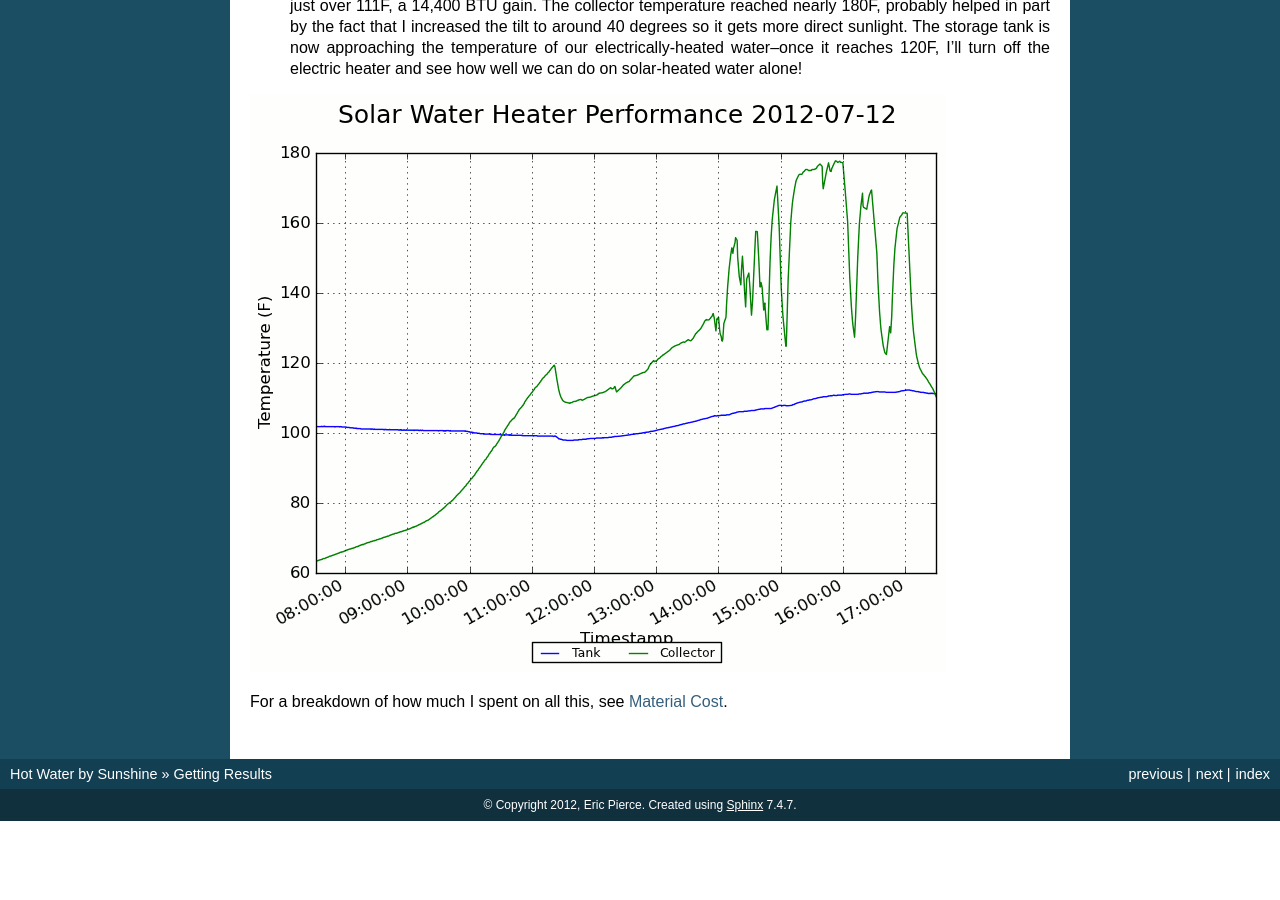
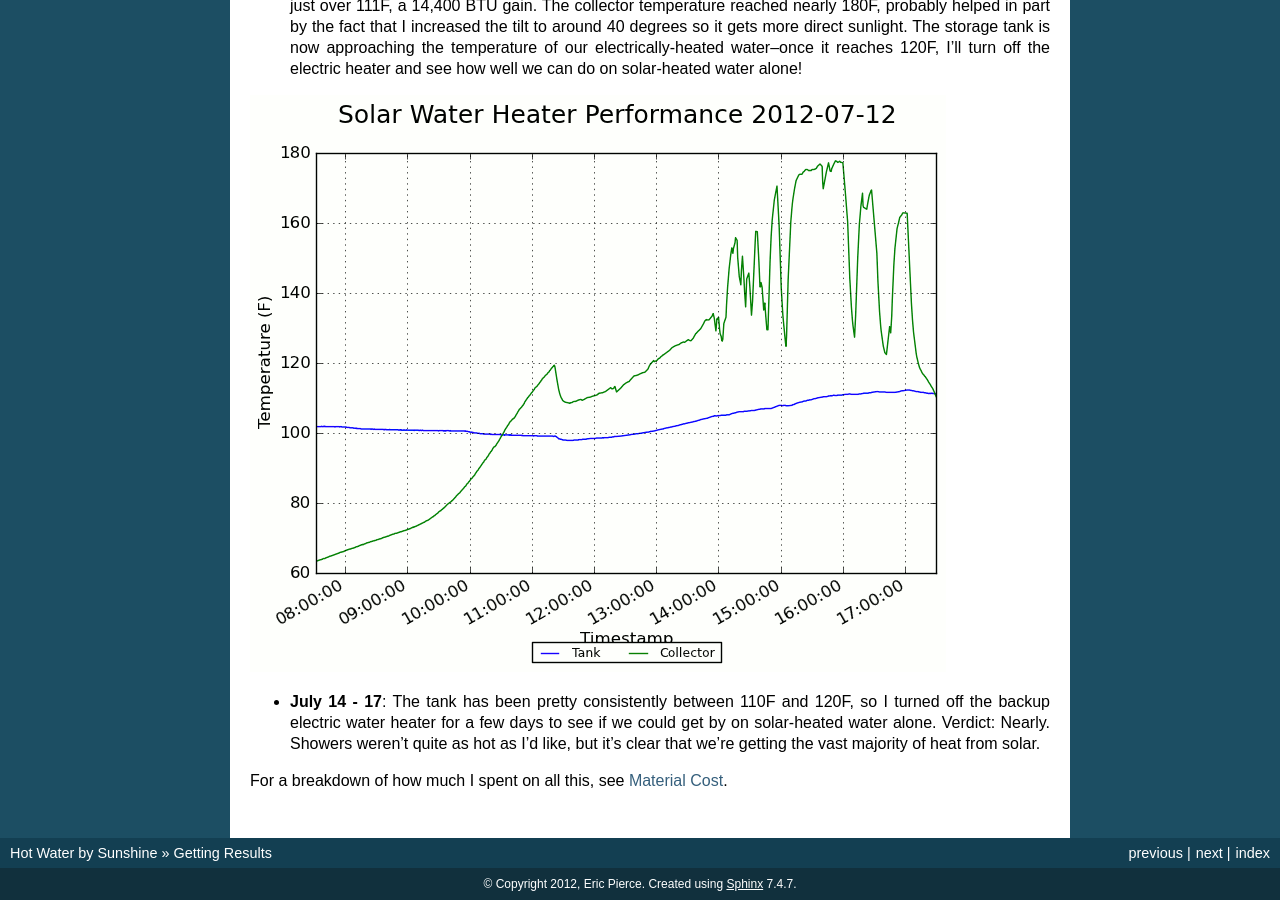
Before and after one commit to wapcaplet/hot-water-by-sunshine, a Sphinx documentation site: the page built from docs/results.rst, in a window 1280 px wide and 900 px high, scrolled down 1837 px. Built offline with Sphinx 7.4.7, drawn with Linux system fonts in a browser that asks for light colours; before the commit the page ends 2658 px from its top, so only the background shows below that.

Commit message:
Test of electric heater being off

```diff
--- a/docs/results.rst
+++ b/docs/results.rst
@@ -60,4 +60,10 @@ could see it was definitely working.
 
 .. image:: images/2012-07-12.png
 
+- **July 14 - 17**: The tank has been pretty consistently between 110F and 120F,
+  so I turned off the backup electric water heater for a few days to see if we
+  could get by on solar-heated water alone. Verdict: Nearly. Showers weren't
+  quite as hot as I'd like, but it's clear that we're getting the vast majority
+  of heat from solar.
+
 For a breakdown of how much I spent on all this, see :ref:`cost`.
```
